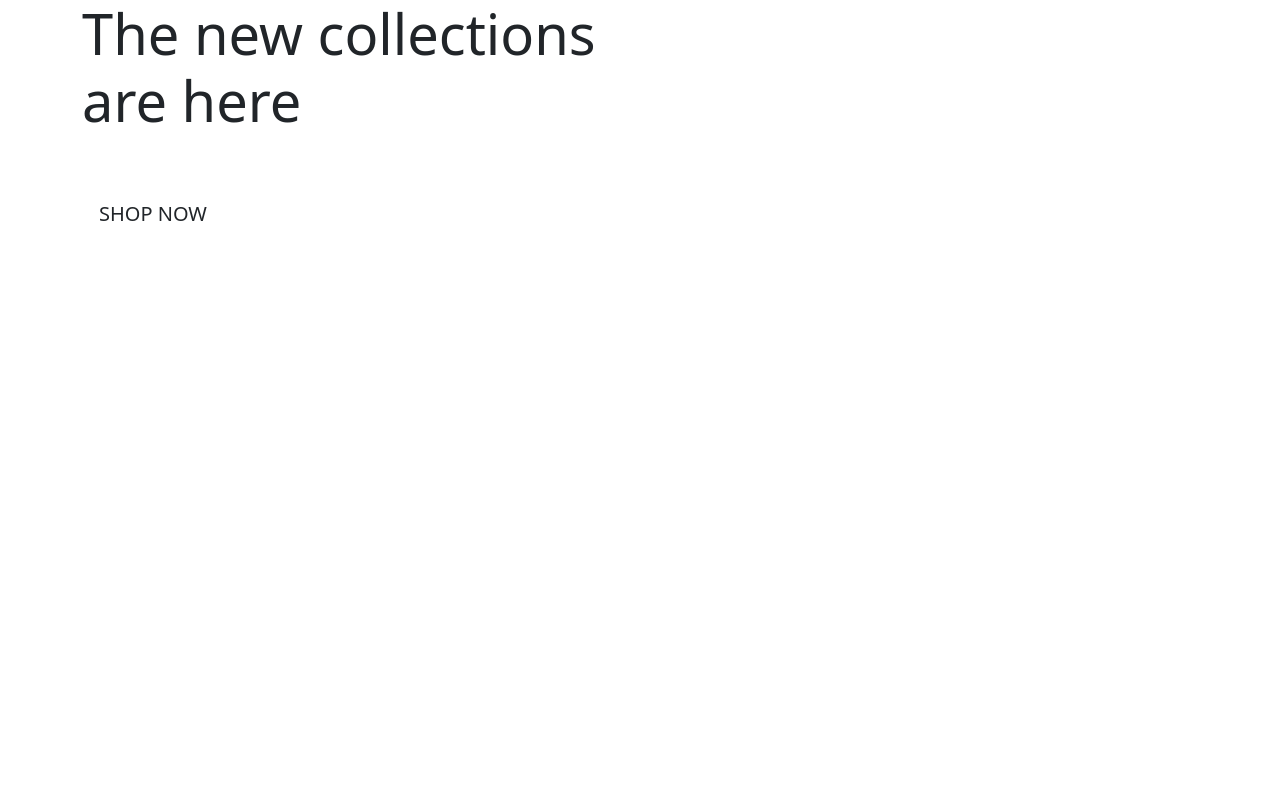
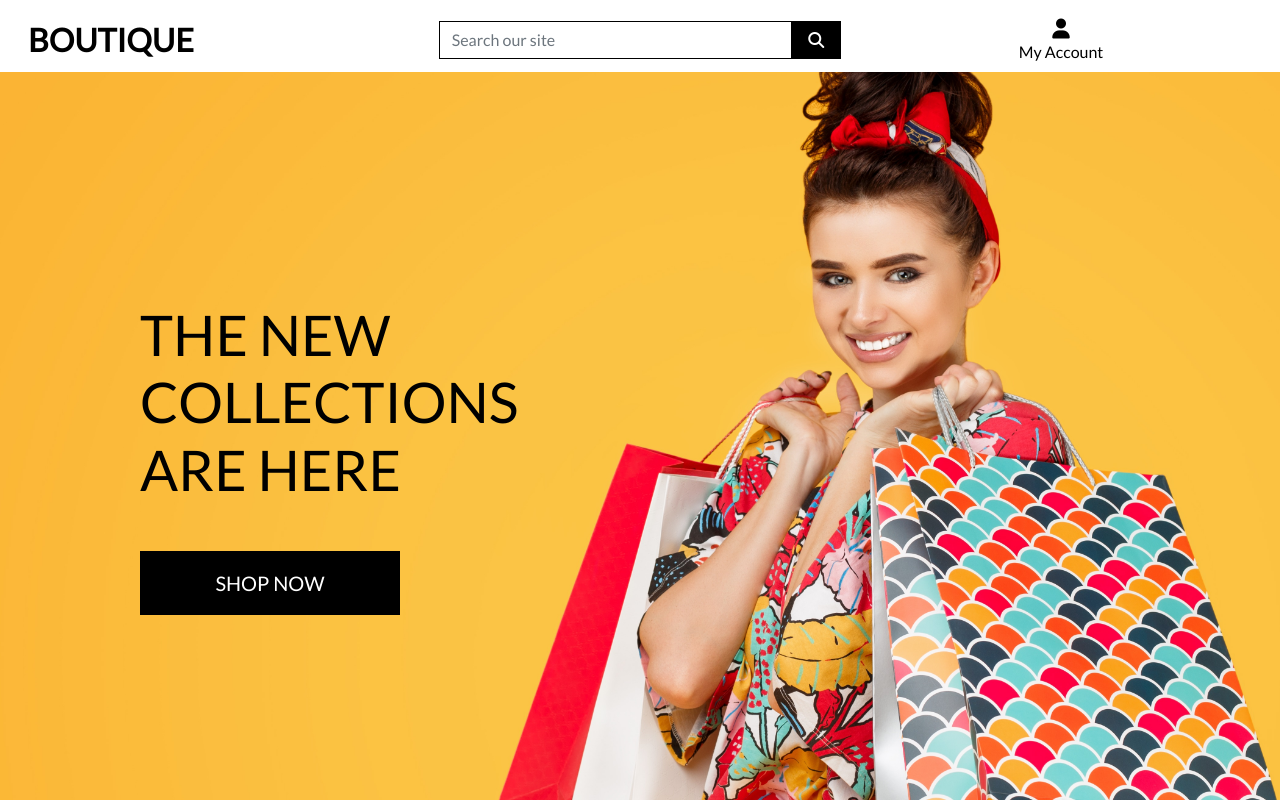
Before and after one commit to RichardByrne95/boutique-ado, a Django app: page / in a window 1280 px wide. Run offline with Django 3.2, Linux system fonts and the light colour scheme; some libraries are stand-ins or nearby versions.

Commit message:
Complete homepage header and CSS

```diff
--- a/boutique_ado/settings.py
+++ b/boutique_ado/settings.py
@@ -155,3 +155,7 @@
 # https://docs.djangoproject.com/en/3.1/howto/static-files/
 
 STATIC_URL = '/static/'
+STATICFILES_DIRS = (os.path.join(BASE_DIR, 'static'),)
+
+MEDIA_URL = '/media/'
+MEDIA_ROOT = os.path.join(BASE_DIR, 'media')
--- a/boutique_ado/urls.py
+++ b/boutique_ado/urls.py
@@ -15,9 +15,11 @@
 """
 from django.contrib import admin
 from django.urls import path, include
+from django.conf import settings
+from django.conf.urls.static import static
 
 urlpatterns = [
     path('admin/', admin.site.urls),
     path('accounts/', include('allauth.urls')),
     path('', include('home.urls')),
-]
+] + static(settings.MEDIA_URL, document_root=settings.MEDIA_ROOT)
--- /dev/null
+++ b/static/css/base.css
@@ -0,0 +1,80 @@
+html {
+    height: 100%;
+}
+
+body {
+    background: url('/media/homepage_background_cropped.jpg') no-repeat center center fixed;
+    background-size: cover;
+    height: calc(100vh - 164px);
+    color: #555;
+    font-family: 'Lato';
+}
+
+.icon {
+    align-items: center;
+    display: inline-flex;
+    justify-content: center;
+    height: 1.5rem;
+    width: 1.5rem;
+}
+
+.logo-font {
+    text-transform: uppercase;
+}
+
+.main-logo-link {
+    width: fit-content;
+}
+
+.shop-now-button {
+    background: black;
+    color: white;
+    min-width: 260px;
+}
+
+.btn-black {
+    background: black;
+    color: white;
+}
+
+.shop-now-button:hover,
+.shop-now-button:active,
+.shop-now-button:focus,
+.btn-black:hover,
+.btn-black:active,
+.btn-black:focus {
+    background: black;
+    color: white;
+}
+
+.text-black {
+    color: #000 !important;
+}
+
+.border-black {
+    border: 1px solid black !important;
+}
+
+/* --------------------------------- Media Queries */
+
+/* Slightly larger container on xl screens */
+@media (min-width: 1200px) {
+    .container {
+        max-width: 80%;
+    }
+}
+
+/* Fixed top navbar only on medium and up */
+@media (min-width: 992px) {
+    .fixed-top-desktop-only {
+        position: fixed;
+        top: 0;
+        right: 0;
+        left: 0;
+        z-index: 1030;
+    }
+
+    .header-container {
+        padding-top: 164px;
+    }
+}
--- a/templates/base.html
+++ b/templates/base.html
@@ -18,13 +18,19 @@
         <!-- Bootstrap CSS -->
         <link href="https://cdn.jsdelivr.net/npm/bootstrap@5.0.0-beta1/dist/css/bootstrap.min.css" rel="stylesheet"
             integrity="sha384-giJF6kkoqNQ00vy+HMDP7azOuL0xtbfIcaT9wjKHr8RbDVddVHyTfAAsrekwKmP1" crossorigin="anonymous">
+        <!-- Google Fonts -->
+        <link rel="preconnect" href="https://fonts.gstatic.com">
+        <link href="https://fonts.googleapis.com/css2?family=Lato&display=swap" rel="stylesheet">
+        <link rel="stylesheet" href="{% static 'css/base.css' %}">
     {% endblock %}
 
     {% block extracss %}
     {% endblock %}
 
     {% block corejs %}
-    <!-- Bootstrap JS -->
+        <!-- Font Awesome -->
+        <script src="https://kit.fontawesome.com/e2f6d2d599.js" crossorigin="anonymous"></script>
+        <!-- Bootstrap JS -->
         <script src="https://cdn.jsdelivr.net/npm/bootstrap@5.0.0-beta1/dist/js/bootstrap.bundle.min.js"
             integrity="sha384-ygbV9kiqUc6oa4msXn9868pTtWMgiQaeYH7/t7LECLbyPA2x65Kgf80OJFdroafW"
             crossorigin="anonymous"></script>
@@ -37,7 +43,54 @@
 </head>
 
 <body>
-    <header class="container-fluid fixed-top"></header>
+    <header class="container-fluid fixed-top">
+        <div id="topnav" class="row bg-white pt-lg-2 d-none d-lg-flex">
+            <div class="col-12 col-lg-4 my-auto py-1 py-lg-0 text-center text-lg-left">
+                <a href="{% url 'home' %}" class="nav-link main-logo-link">
+                    <h2 class="logo-font text-black my-0"><strong>Boutique</strong></h2>
+                </a>
+            </div>
+            <div class="col-12 col-lg-4 my-auto py-1 py-lg-0">
+                <form method="GET" action="">
+                    <div class="input-group w-100">
+                        <input type="text" name="q" placeholder="Search our site" class="form-control border border-black rounded-0">
+                        <div class="input-group-append">
+                            <button class="form-control btn btn-black border border-black rounded-0" type="submit">
+                                <span class="icon">
+                                    <i class="fas fa-search"></i>
+                                </span>
+                            </button>
+                        </div>
+                    </div>
+                </form>
+            </div>
+            <div class="col-12 col-lg-4 my-auto py-1 py-lg-0">
+                <ul class="list-inline list-unstyled text-center text-lg-right my-0">
+                    <li class="list-inline-item dropdown">
+                        <a href="" class="text-black nav-link" id="user-options" data-toggle="dropdown" aria-haspopup="true" aria-expanded="false">
+                            <div class="text-center">
+                                <div><i class="fas fa-user fa-lg"></i></div>
+                                <p class="my-0">My Account</p>
+                            </div>
+                        </a>
+                        <div class="dropdown-menu border-0" aria-labelledby="user-options">
+                            {% if request.user.is_authenticated %}
+                                {% if request.user.is_superuser %}
+                                    <a href="" class="dropdown-item">Product Management</a>
+                                {% endif %}
+                                <a href="" class="dropdown-item">My Profile</a>
+                                <a href="{% url 'account_logout' %}" class="dropdown-item">Logout</a>
+                            {% else %}
+                                <a href="{% url 'account_signup' %}" class="dropdown-item">Register</a>
+                                <a href="{% url 'account_login' %}" class="dropdown-item">Login</a>
+                            {% endif %}
+                        </div>
+                    </li>
+                    <li class="list-inline-item"></li>
+                </ul>
+            </div>
+        </div>
+    </header>
 
     {% if messages %}
         <div class="message-"></div>container
```
Also changed, not shown: README.md, media/homepage_background_cropped.jpg (added).
